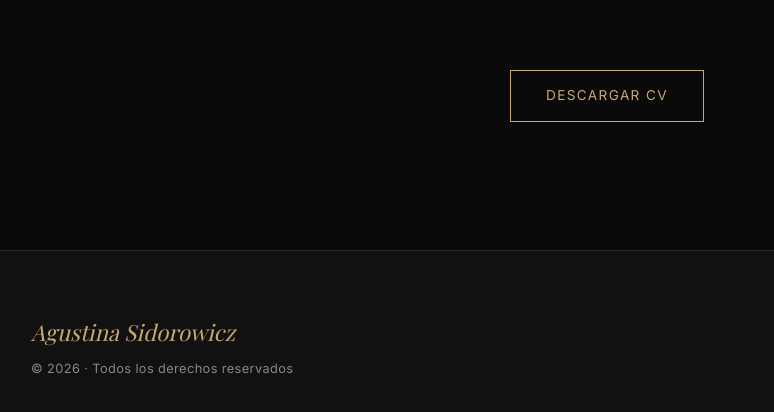
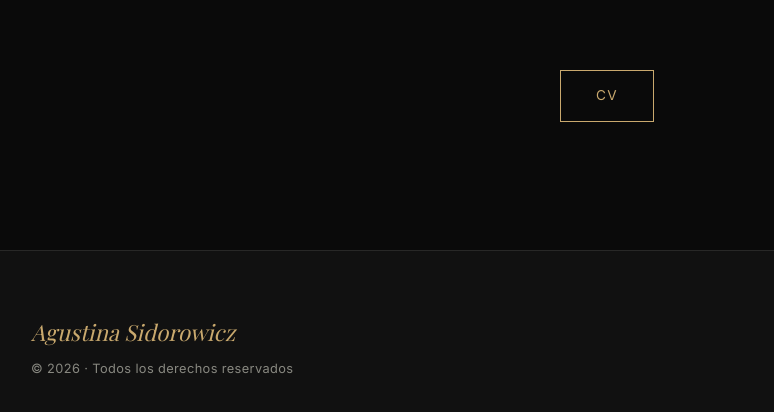
Before and after one commit to AgustinaSidorowicz/Portfolio-AgustinaSidorowicz, a plain HTML site: page index.html in a window 1280 px wide. Shown: the part 6483-6895 px from the top of the page, without its empty margins (33-807 px from the left). Drawn offline with nearby package versions, Linux system fonts and the light colour scheme; a web font is replaced by a local one.

Commit message:
fix: blanc cv

```diff
--- a/index.html
+++ b/index.html
@@ -339,7 +339,7 @@
     </a>
   </div>
   <div class="contact-reveal" id="contact-reveal"></div>
-  <a class="cv-btn" href="https://drive.google.com/uc?export=download&id=11QrfnV6p1DkfInrLYAVGyrS6_4nwF-OF" target="_blank" rel="noopener" data-es="Descargar CV" data-en="Download CV" data-de="Lebenslauf herunterladen">Descargar CV</a>
+  <a class="cv-btn" href="https://drive.google.com/drive/folders/11QrfnV6p1DkfInrLYAVGyrS6_4nwF-OF" target="_blank" rel="noopener" data-es="CV" data-en="CV" data-de="Lebenslauf">CV</a>
 </section>
 
 <footer>
```
